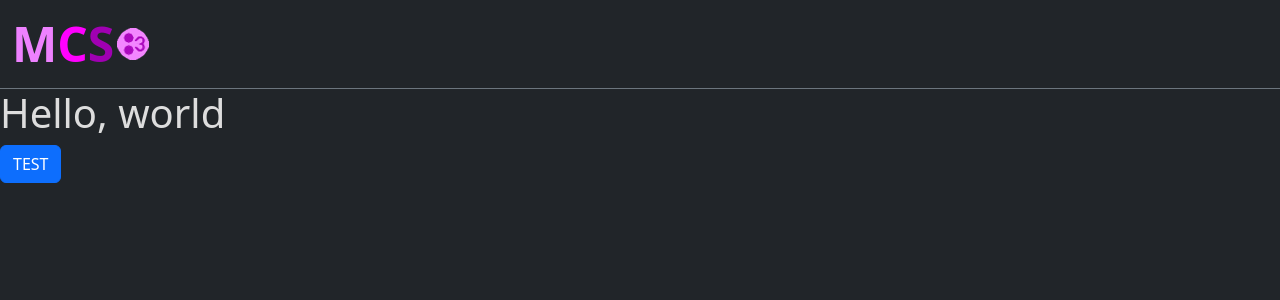
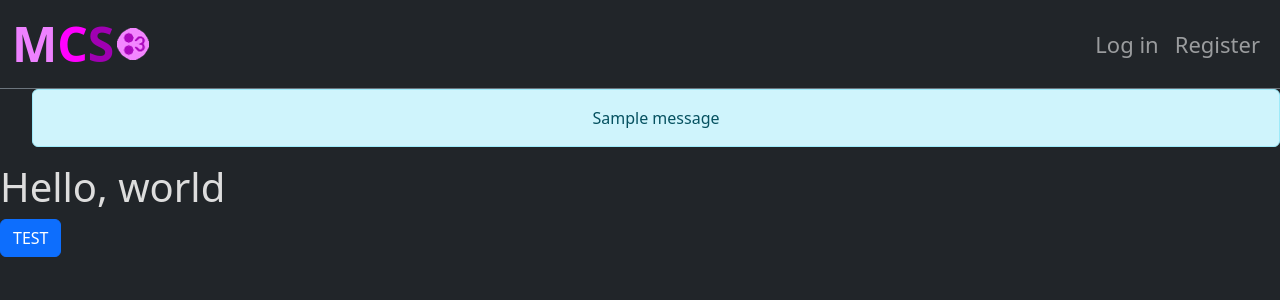
Before and after one commit to talosak/myConvenientSite, a Flask app: page / in a window 1280 px wide. Shown: the top 300 px of the page. Run offline with Flask 3, Linux system fonts and the light colour scheme; tables that the repository leaves empty hold one stand-in row (values such as "Sample post"); one stand-in notice (Sample message) is shown.

Commit message:
started working on flash alerts, navbar finished for now

```diff
--- a/app.py
+++ b/app.py
@@ -17,9 +17,10 @@ def connectDB():
 def index():
     if flask.request.method == "POST":
         db = connectDB()
-        db.execute("INSERT INTO example (example1, example2) VALUES (?, ?)", (20, 'success!'))
+        db.execute("INSERT INTO example (example1, example2) VALUES (?, ?)", (20, 'success'))
         db.commit()
         db.close()
+        flask.flash("Example successful", "flash-success")
         return flask.render_template("index.html")
     else:
         return flask.render_template("index.html")
--- a/static/styles.css
+++ b/static/styles.css
@@ -7,3 +7,15 @@
     font-weight: 600;
     text-decoration: none;
 }
+
+.nav-item {
+    font-size: 22px;
+}
+
+.flash-success {
+    color: #00a000
+}
+
+.flash-failure {
+    color: #e00000
+}
--- a/templates/layout.html
+++ b/templates/layout.html
@@ -13,10 +13,54 @@
     <body class="bg-dark">
         <nav class="navbar-dark navbar navbar-expand-md border-bottom border-secondary bg-dark">
             <div class="container-fluid">
-                <button aria-controls="navbar" aria-expanded="false" aria-label="Toggle navigation" class="navbar-toggler" data-bs-target="#navbar" data-bs-toggle="collapse" type="button"></button>
                 <a href="/" class="mcs-logo"><span style="color: #ee81ff">M</span><span style="color: #ff00ff">C</span><span style="color: #a000b2">S</span><img style="position: relative; top: -5px; left: 3px" src="static/favicon.ico"></a>
+                <button aria-controls="navbar" aria-expanded="false" aria-label="Toggle navigation" class="navbar-toggler" data-bs-target="#navbar" data-bs-toggle="collapse" type="button"><span class="navbar-toggler-icon"></span></button>
+                <div class="collapse navbar-collapse" id="navbar">
+                    {% if session["user_id"] %}
+                        <ul class="navbar-nav me-auto mt-0">
+                            <li class="nav-item"><a class="nav-link" href="/">Placeholder</a></li>
+                        </ul>
+                        <ul class="navbar-nav ms-auto mt-0">
+                            <li class="nav-item"><a class="nav-link" href="/register">Log out</a></li>
+                        </ul>
+                    {% else %}
+                        <ul class="navbar-nav ms-auto mt-0">
+                            <li class="nav-item"><a class="nav-link" href="/login">Log in</a></li>
+                            <li class="nav-item"><a class="nav-link" href="/register">Register</a></li>
+                        </ul>
+                    {% endif %}
+                </div>
             </div>
         </nav>
+
+        {% with messages = get_flashed_messages(with_categories=true) %}
+            {% if messages %}
+            <ul>
+                {% for category, message in messages %}
+                    {% if category == 'flash-success' %}
+                        <header>
+                            <div class="alert alert-success alert-dismissable mb-0 text-center" role="alert">
+                                {{ message }}
+                            </div>
+                        </header>
+                    {% elif category == 'flash-failure' %}
+                    <header>
+                        <div class="alert alert-danger alert-dismissable mb-0 text-center" role="alert">
+                            {{ message }}
+                        </div>
+                    </header>
+                    {% else %}
+                    <header>
+                        <div class="alert alert-info alert-dismissable mb-0 text-center" role="alert">
+                            {{ message }}
+                        </div>
+                    </header>
+                    {% endif %}
+                {% endfor %}
+            </ul>
+            {% endif %}
+        {% endwith %}
+
         <main>
             {% block main %}{% endblock %}
         </main>
```
Also changed, not shown: myConvenientSite.db.
